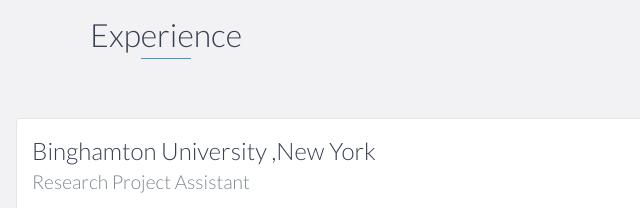
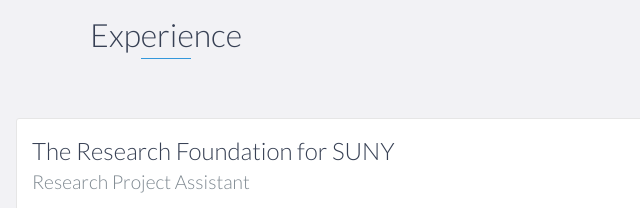
Before and after one commit to deshpandekartik/deshpandekartik.github.io, a website: page index.html in a window 1280 px wide. Shown: the part 1080-1288 px from the top of the page, 474-1114 px from the left. Drawn offline with nearby package versions, Linux system fonts and the light colour scheme.

```diff
--- a/index.html
+++ b/index.html
@@ -88,7 +88,7 @@
         <h2 class="heading">Experience</h2>
         <div id="experience-timeline">
             <div data-date="November 2017 – Present">
-                <h3>Binghamton University ,New York</h3>
+                <h3>The Research Foundation for SUNY </h3>
                 <h4>Research Project Assistant</h4>
                 <p>
                     <ul>
```
Also changed, not shown: 1 other file.
